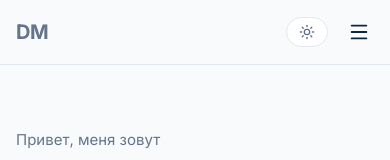
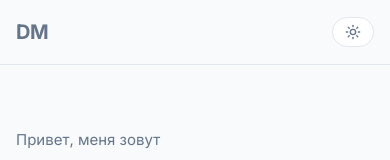
Before and after one commit to danilrekt/visitka, a React (Vite) app: page / in a window 390 px wide. Shown: the top 160 px of the page. Built offline with nearby package versions, Linux system fonts and the light colour scheme.

Commit message:
- burger

```diff
--- a/src/components/Header.jsx
+++ b/src/components/Header.jsx
@@ -1,30 +1,6 @@
-import { useState } from 'react';
-import { Menu, X } from 'lucide-react';
 import ThemeToggle from './ThemeToggle';
 
-export default function MobileMenu({ isOpen, onClose }) {
-  if (!isOpen) return null;
-
-  return (
-    <div className="mobile-menu open" role="dialog" aria-label="Мобильное меню">
-      <button
-        type="button"
-        className="mobile-menu__close"
-        onClick={onClose}
-        aria-label="Закрыть меню"
-      >
-        <X size={24} />
-      </button>
-      <a href="#contacts" className="mobile-menu__link" onClick={onClose}>
-        Контакты
-      </a>
-    </div>
-  );
-}
-
 export function Header() {
-  const [menuOpen, setMenuOpen] = useState(false);
-
   return (
     <header className="header">
       <div className="container header__inner">
@@ -33,17 +9,8 @@ export function Header() {
         </a>
         <div className="header__right">
           <ThemeToggle />
-          <button
-            type="button"
-            className="mobile-menu-btn"
-            onClick={() => setMenuOpen(true)}
-            aria-label="Открыть меню"
-          >
-            <Menu size={22} />
-          </button>
         </div>
       </div>
-      <MobileMenu isOpen={menuOpen} onClose={() => setMenuOpen(false)} />
     </header>
   );
 }
--- a/src/index.css
+++ b/src/index.css
@@ -213,52 +213,6 @@ img {
 .theme-toggle svg {
   width: 16px;
   height: 16px;
-}
-
-/* ========================
-   MOBILE MENU
-   ======================== */
-
-.mobile-menu-btn {
-  display: none;
-  background: none;
-  border: none;
-  cursor: pointer;
-  color: var(--text);
-  padding: 4px;
-}
-
-.mobile-menu {
-  display: none;
-  position: fixed;
-  inset: 0;
-  z-index: 200;
-  background: var(--bg);
-  flex-direction: column;
-  align-items: center;
-  justify-content: center;
-  gap: 32px;
-}
-
-.mobile-menu.open {
-  display: flex;
-}
-
-.mobile-menu__close {
-  position: absolute;
-  top: 20px;
-  right: 24px;
-  background: none;
-  border: none;
-  cursor: pointer;
-  color: var(--text);
-  padding: 4px;
-}
-
-.mobile-menu__link {
-  font-size: 24px;
-  font-weight: 600;
-  color: var(--text);
 }
 
 /* ========================
@@ -720,12 +674,6 @@ img {
 }
 
 @media (max-width: 768px) {
-  .mobile-menu-btn {
-    display: flex;
-    align-items: center;
-    justify-content: center;
-  }
-
   .hero {
     padding: 32px 0 40px;
   }
```
